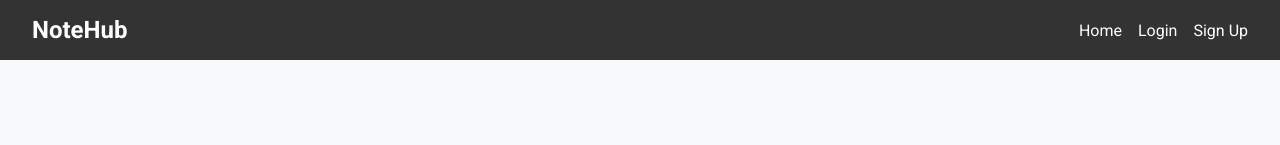
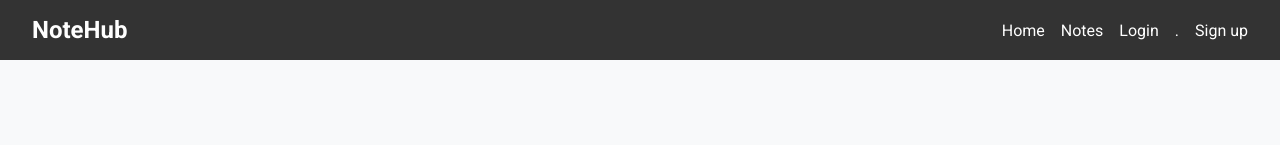
Before and after one commit to Yaroslav-Zasenko/09-auth, a Next.js app: page /sign-in in a window 1280 px wide. Shown: the top 145 px of the page. Built offline with nearby package versions, Linux system fonts and the light colour scheme; no server answers.

Commit message:
Refactor auth navigation into dedicated component and update store/header

```diff
--- /dev/null
+++ b/components/AuthNavigation/AuthNavigation.module.css
@@ -0,0 +1,36 @@
+.userEmail {
+    color: white;
+    margin-right: 0.5rem;
+    font-size: 0.9rem;
+}
+
+.logoutButton {
+    background: transparent;
+    border: 1px solid white;
+    color: white;
+    padding: 0.3rem 0.6rem;
+    border-radius: 4px;
+    cursor: pointer;
+    font-size: 0.9rem;
+    transition: background-color 0.3s ease, color 0.3s ease;
+}
+
+.logoutButton:hover {
+    background-color: white;
+    color: #333;
+}
+
+.navigationItem {
+    display: flex;
+    align-items: center;
+}
+
+.navigationLink {
+    text-decoration: none;
+    color: white;
+    font-size: 1rem;
+}
+
+.navigationLink:hover {
+    color: #ddd;
+}
--- /dev/null
+++ b/components/AuthNavigation/AuthNavigation.tsx
@@ -0,0 +1,56 @@
+// components/AuthNavigation/AuthNavigation.tsx
+'use client';
+
+import Link from 'next/link';
+import { useRouter } from 'next/navigation';
+import { useAuthStore } from '@/lib/store/authStore';
+import { logout as apiLogout } from '@/lib/api/clientApi';
+import css from './AuthNavigation.module.css';
+
+export const AuthNavigation = () => {
+  const router = useRouter();
+  const { isAuthenticated, user, clearIsAuthenticated } = useAuthStore();
+
+  const handleLogout = async (): Promise<void> => {
+    try {
+      await apiLogout();
+      clearIsAuthenticated();
+      router.push('/sign-in');
+    } catch (error) {
+      console.error('Logout failed:', error);
+    }
+  };
+
+  if (isAuthenticated) {
+    return (
+      <>
+        <li className={css.navigationItem}>
+          <Link href="/profile" prefetch={false} className={css.navigationLink}>
+            Profile
+          </Link>
+        </li>
+        <li className={css.navigationItem}>
+          <p className={css.userEmail}>{user?.email ?? ''}</p>
+          <button type="button" onClick={handleLogout} className={css.logoutButton}>
+            Logout
+          </button>
+        </li>
+      </>
+    );
+  }
+
+  return (
+    <>
+      <li className={css.navigationItem}>
+        <Link href="/sign-in" prefetch={false} className={css.navigationLink}>
+          Login
+        </Link>
+      </li>
+.      <li className={css.navigationItem}>
+        <Link href="/sign-up" prefetch={false} className={css.navigationLink}>
+          Sign up
+        </Link>
+      </li>
+    </>
+  );
+};
--- a/components/Header/Header.tsx
+++ b/components/Header/Header.tsx
@@ -1,27 +1,11 @@
+// components/Header/Header.tsx
 'use client';
 
 import Link from 'next/link';
-import { useAuthStore } from '@/lib/store/authStore';
-import * as clientApi from '@/lib/api/clientApi'; // або твій шлях до кліентського API
-import { useRouter } from 'next/navigation';
+import { AuthNavigation } from '@/components/AuthNavigation/AuthNavigation';
 import css from './Header.module.css';
 
 export default function Header(): React.ReactElement {
-  const router = useRouter();
-  const user = useAuthStore((state) => state.user);
-  const clearAuth = useAuthStore((state) => state.clearAuth); // або метод для очищення сесії/виходу у сторі
-
-  const handleLogout = async () => {
-    try {
-      await clientApi.logout(); // Виклик бекенду для видалення кук
-    } catch (error) {
-      console.error('Logout error:', error);
-    } finally {
-      clearAuth(); // Очищаємо стор
-      router.push('/sign-in'); // Перенаправляємо на сторінку входу
-    }
-  };
-
   return (
     <header className={css.header}>
       <Link href="/" className={css.headerLink} aria-label="Home">
@@ -34,41 +18,12 @@
               Home
             </Link>
           </li>
-
-          {user ? (
-            // Якщо користувач авторизований
-            <>
-              <li className={css.navigationItem}>
-                <Link href="/notes/filter/all" className={css.navigationLink}>
-                  Notes
-                </Link>
-              </li>
-              <li className={css.navigationItem}>
-                <Link href="/profile" className={css.navigationLink}>
-                  Profile
-                </Link>
-              </li>
-              <li className={css.navigationItem}>
-                <button onClick={handleLogout} className={css.navigationLink} style={{ background: 'none', border: 'none', cursor: 'pointer', font: 'inherit' }}>
-                  Logout
-                </button>
-              </li>
-            </>
-          ) : (
-            // Якщо користувач НЕ авторизований
-            <>
-              <li className={css.navigationItem}>
-                <Link href="/sign-in" className={css.navigationLink}>
-                  Login
-                </Link>
-              </li>
-              <li className={css.navigationItem}>
-                <Link href="/sign-up" className={css.navigationLink}>
-                  Sign Up
-                </Link>
-              </li>
-            </>
-          )}
+          <li className={css.navigationItem}>
+            <Link href="/notes/filter/all" className={css.navigationLink}>
+              Notes
+            </Link>
+          </li>
+          <AuthNavigation />
         </ul>
       </nav>
     </header>
--- a/lib/store/authStore.ts
+++ b/lib/store/authStore.ts
@@ -1,3 +1,4 @@
+// lib/store/authStore.ts
 import { create } from "zustand";
 import { persist } from "zustand/middleware";
 import axios from "axios";
@@ -16,7 +17,8 @@
   logout: () => Promise<void>;
   checkSession: () => Promise<void>;
   clearError: () => void;
-  clearAuth: () => void; // Додано метод очищення
+  clearAuth: () => void;
+  clearIsAuthenticated: () => void; // Додано для сумісності з AuthNavigation
 }
 
 export const useAuthStore = create<AuthState>()(
@@ -92,11 +94,12 @@
 
       clearError: () => set({ error: null }),
 
-      // Додано реалізацію очищення для блоку finally у Header
       clearAuth: () => set({ user: null, isAuthenticated: false, error: null }),
+
+      clearIsAuthenticated: () => set({ user: null, isAuthenticated: false }),
     }),
     {
-      name: "auth-storage", // ключі зберігання в localStorage
+      name: "auth-storage",
     },
   ),
 );
```
